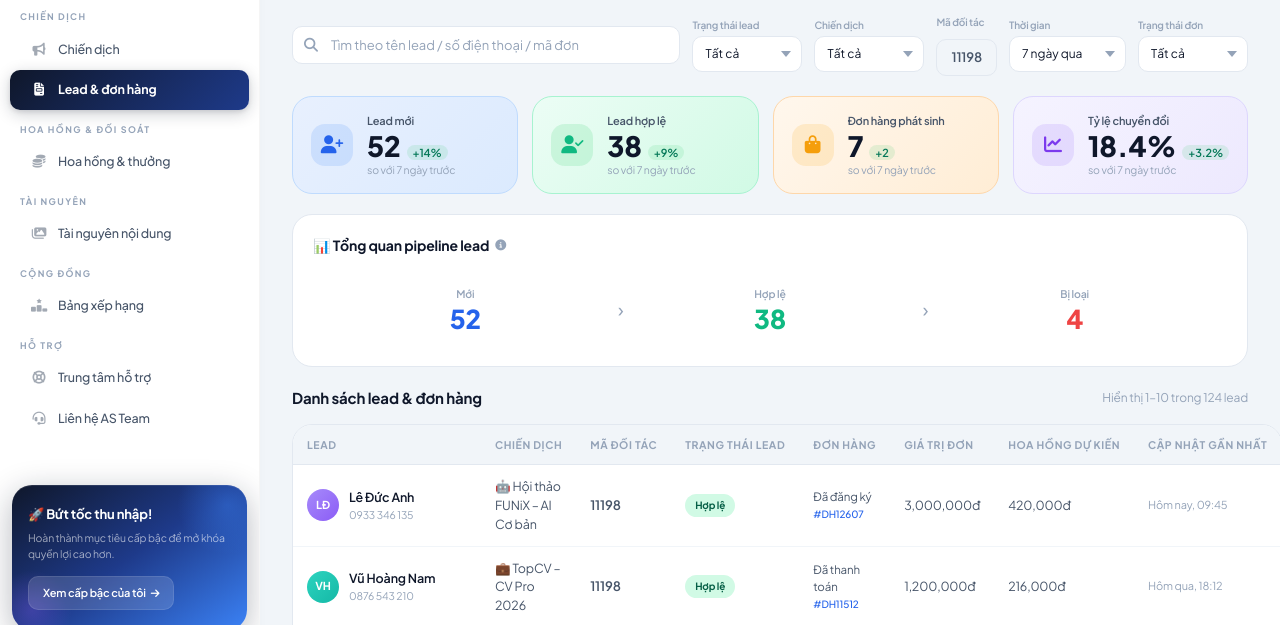
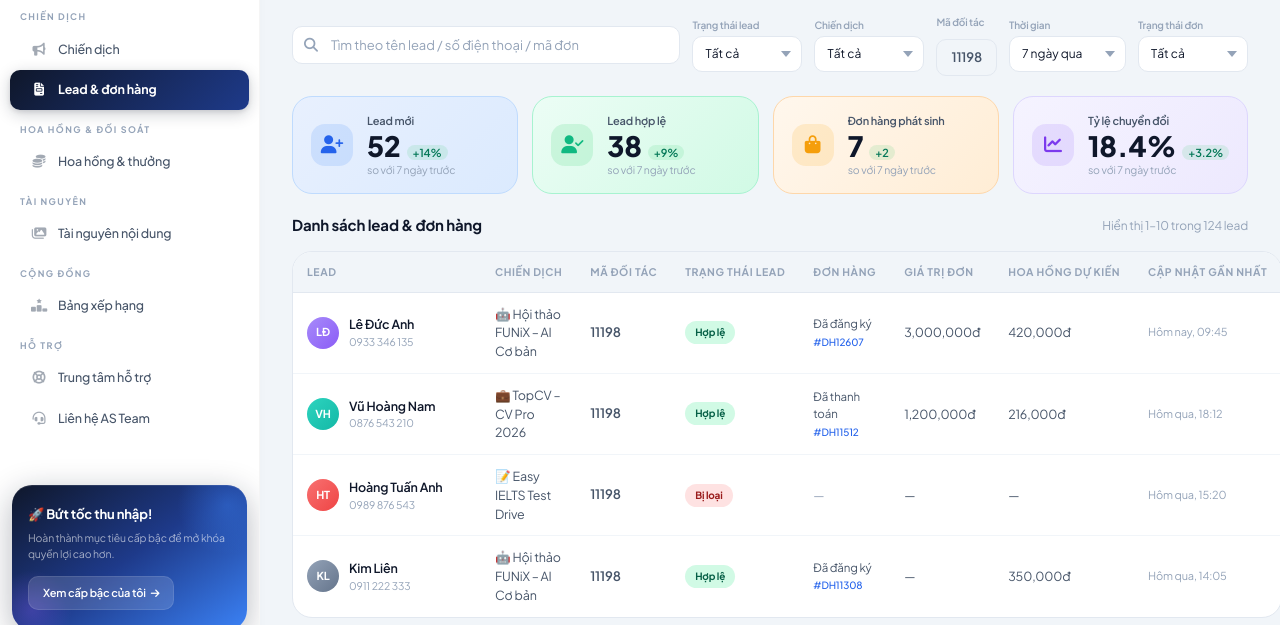
Before and after one commit to deltatrap99/ams-affiliate, a plain HTML site: page leads.html in a window 1280 px wide. Shown: the part 154-779 px from the top of the page. Drawn offline with Linux system fonts and the light colour scheme.

Commit message:
fix: remove pipeline overview from leads page

```diff
--- a/leads.html
+++ b/leads.html
@@ -156,17 +156,6 @@
     <div class="ckpi"><div class="ckpi-ic"><i class="fas fa-chart-line"></i></div><div><div class="ckpi-label">Tỷ lệ chuyển đổi</div><div class="ckpi-val">18.4% <span class="ckpi-change up">+3.2%</span></div><div class="ckpi-sub">so với 7 ngày trước</div></div></div>
   </div>
 
-  <!-- Pipeline -->
-  <div class="pipeline">
-    <div class="pipeline-head">
-      <div class="pipeline-title">📊 Tổng quan pipeline lead <i class="fas fa-circle-info" style="font-size:11px;color:var(--txt3)"></i></div>
-    </div>
-    <div class="pipeline-flow">
-      <div class="pipeline-step"><div class="ps-label">Mới</div><div class="ps-val v-blue">52</div></div>
-      <div class="pipeline-step"><div class="ps-label">Hợp lệ</div><div class="ps-val v-green">38</div></div>
-      <div class="pipeline-step"><div class="ps-label">Bị loại</div><div class="ps-val v-red">4</div></div>
-    </div>
-  </div>
 
   <div>
     <div>
```
